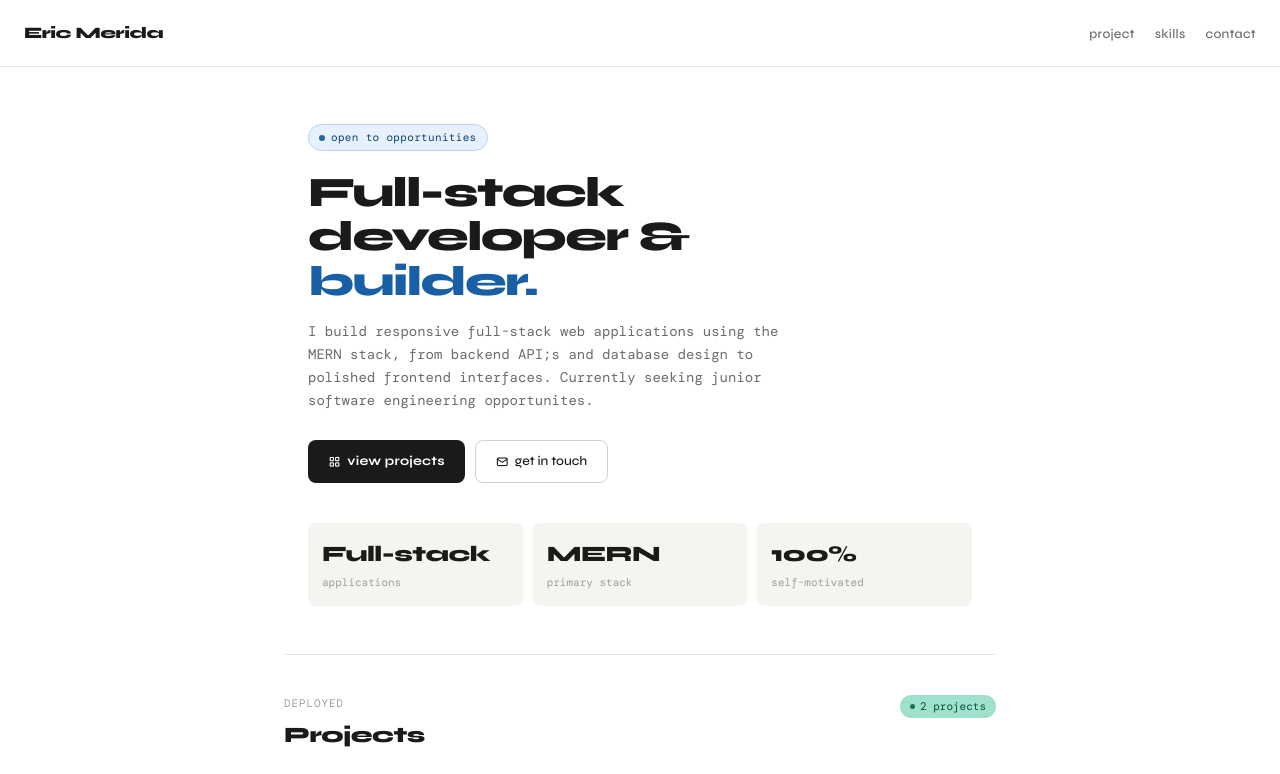
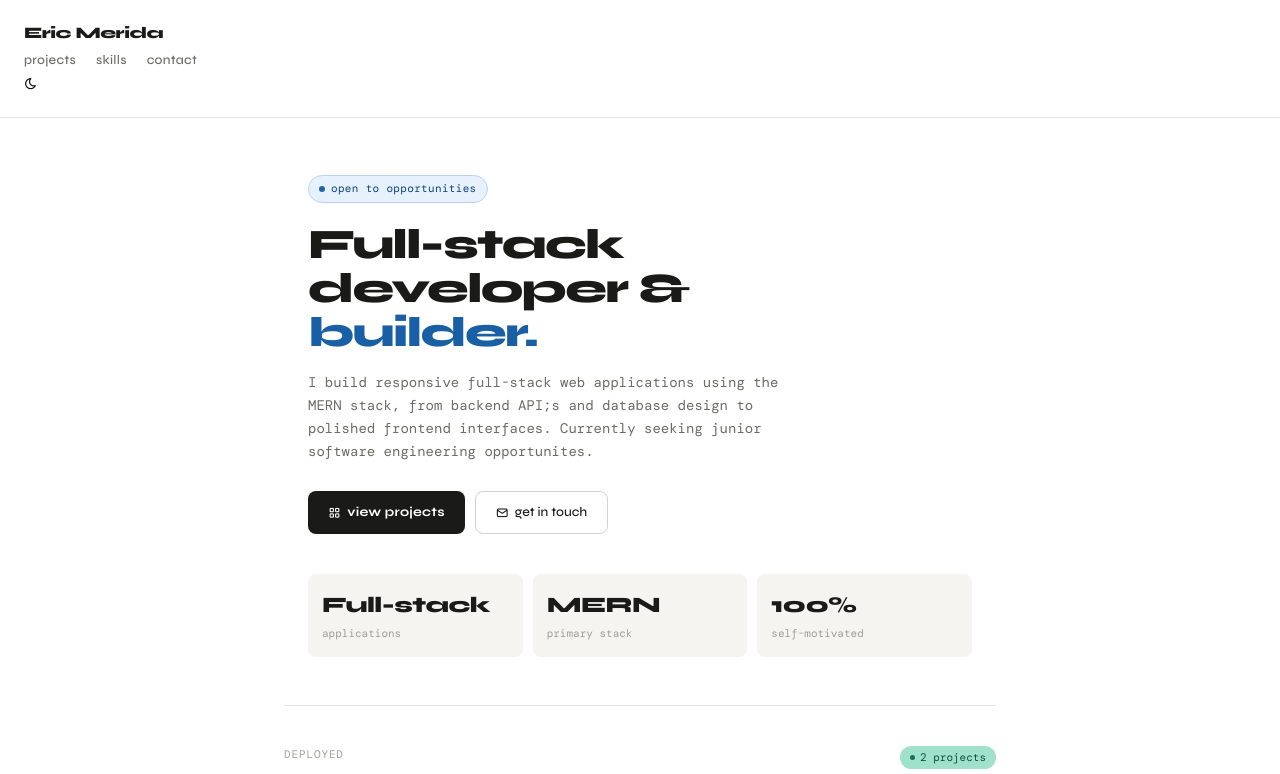
Before and after one commit to EricMerida/Portfolio, a React (Vite) app: page / in a window 1280 px wide. Shown: the top 774 px of the page. Built offline with nearby package versions, Linux system fonts and the light colour scheme; the HTML template or start-up script is replaced by a standard one; a web font is replaced by a local one.

Commit message:
Implement theme toggle in Navbar component
Added theme toggle functionality to Navbar.

```diff
--- a/src/components/Navbar.jsx
+++ b/src/components/Navbar.jsx
@@ -1,15 +1,21 @@
+import { useTheme } from '../context/ThemeContext'
 import styles from './Navbar.module.css'
 
 const links = [
-  { label: 'project', href: '#project' },
-  { label: 'skills',   href: '#skills' },
-  { label: 'contact',  href: '#contact' },
+  { label: 'projects', href: '#projects' },
+  { label: 'skills',   href: '#skills'   },
+  { label: 'contact',  href: '#contact'  },
 ]
 
 export default function Navbar() {
+  const { theme, toggle } = useTheme()
+
   return (
     <nav className={styles.nav}>
+      <div className={styles.inner}>
         <span className={styles.logo}>Eric Merida</span>
+
+        <div className={styles.right}>
           <ul className={styles.links}>
             {links.map(({ label, href }) => (
               <li key={label}>
@@ -17,6 +23,19 @@ export default function Navbar() {
               </li>
             ))}
           </ul>
+
+          <button
+            className={styles.themeToggle}
+            onClick={toggle}
+            aria-label={`Switch to ${theme === 'dark' ? 'light' : 'dark'} mode`}
+          >
+            {theme === 'dark'
+              ? <i className="ti ti-sun" />
+              : <i className="ti ti-moon" />
+            }
+          </button>
+        </div>
+      </div>
     </nav>
   )
 }
```
Lines whose indentation alone changed are shown as unchanged.
